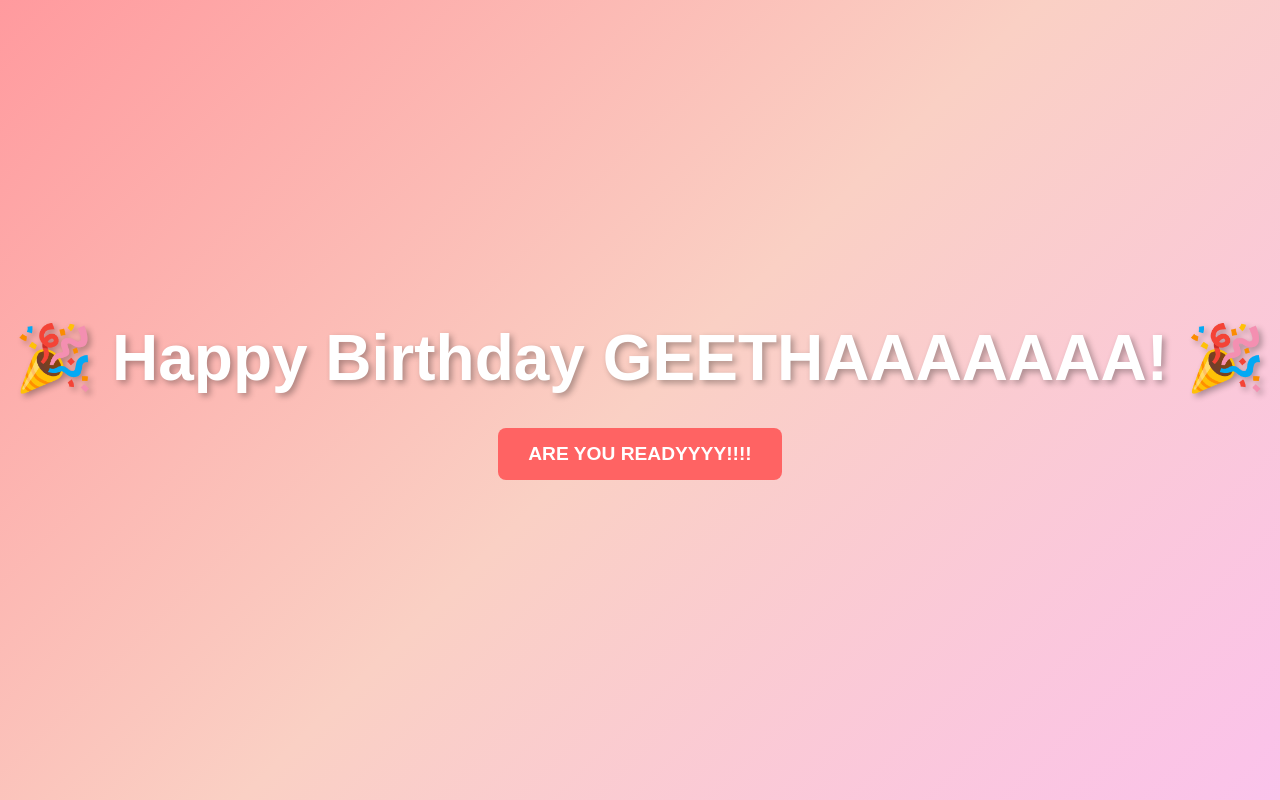
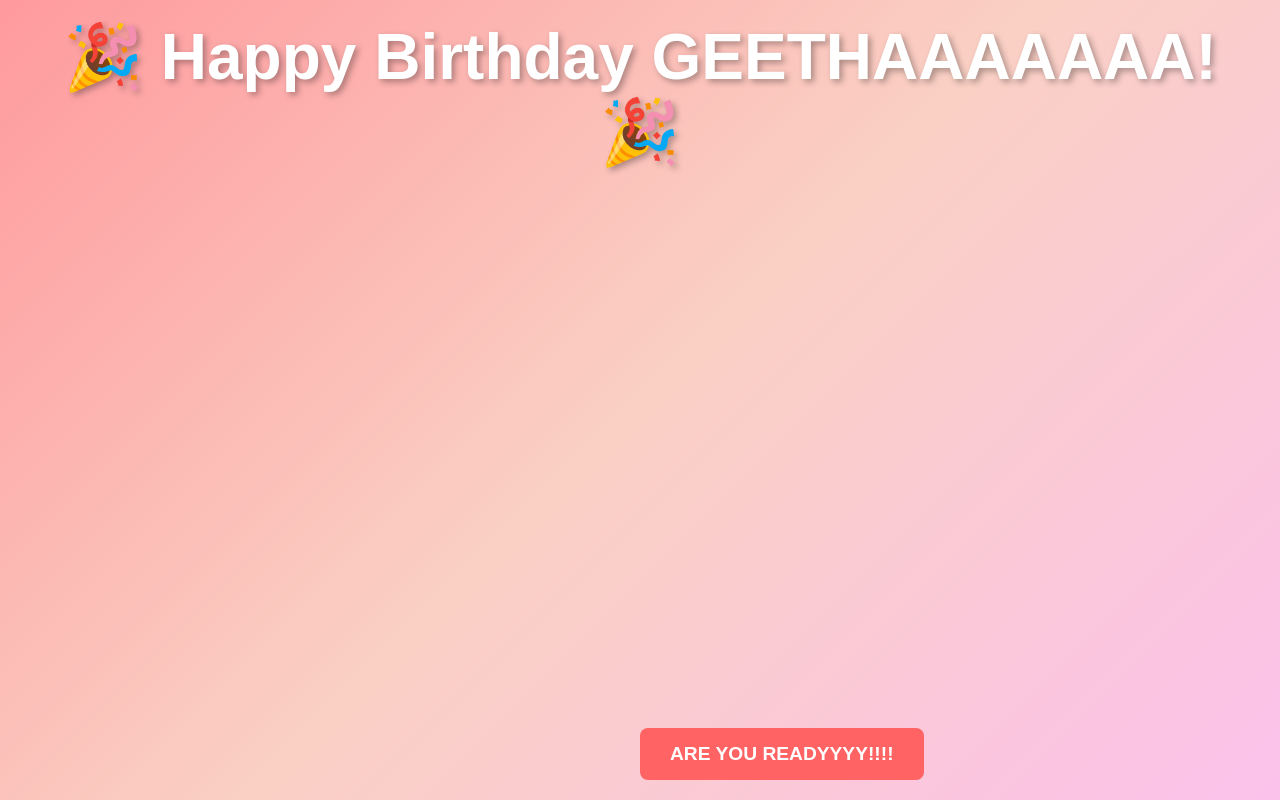
Before and after one commit to ani10293/HBDDDDD, a plain HTML site: page index.html in a window 1280 px wide. Drawn offline with Linux system fonts and the light colour scheme.

Commit message:
Update index.html

```diff
--- a/index.html
+++ b/index.html
@@ -3,7 +3,7 @@
 <head>
     <meta charset="UTF-8">
     <meta name="viewport" content="width=device-width, initial-scale=1.0">
-    <title>🎉 Happy Birthday GEETHAAAA! 🎉</title>
+    <title>🎉 Happy Birthday! 🎉</title>
     <style>
         * {
             margin: 0;
@@ -13,17 +13,16 @@
 
         body {
             font-family: 'Arial', sans-serif;
+            background: linear-gradient(135deg, #ff9a9e, #fad0c4, #fbc2eb);
+            color: #ffffff;
+            padding: 20px;
             height: 100vh;
-            background: linear-gradient(135deg, #ff9a9e, #fad0c4, #fbc2eb);
-            display: flex;
-            justify-content: center;
-            align-items: center;
-            text-align: center;
-            color: #ffffff;
+            overflow-y: scroll; /* Allow the entire page to scroll */
         }
 
         .container {
             text-align: center;
+            margin-bottom: 50px; /* Space for the sticky button */
         }
 
         h1 {
@@ -33,6 +32,8 @@
         }
 
         button {
+            position: fixed; /* Fix the button in place */
+            bottom: 20px; /* Space from the bottom of the screen */
             background-color: #ff6363;
             color: #fff;
             border: none;
@@ -42,6 +43,7 @@
             border-radius: 8px;
             cursor: pointer;
             transition: all 0.3s ease;
+            z-index: 10;
         }
 
         button:hover {
@@ -62,10 +64,13 @@
             margin-top: 20px;
             display: none; /* Hide the message initially */
             text-align: left;
-            max-height: 400px; /* Set a maximum height */
-            overflow-y: auto; /* Enable vertical scrolling if content exceeds the max height */
+            max-height: 400px;
+            overflow-y: auto; /* Enable scrolling inside the message */
         }
 
+        .message p {
+            margin-bottom: 10px;
+        }
     </style>
 </head>
 <body>
```
